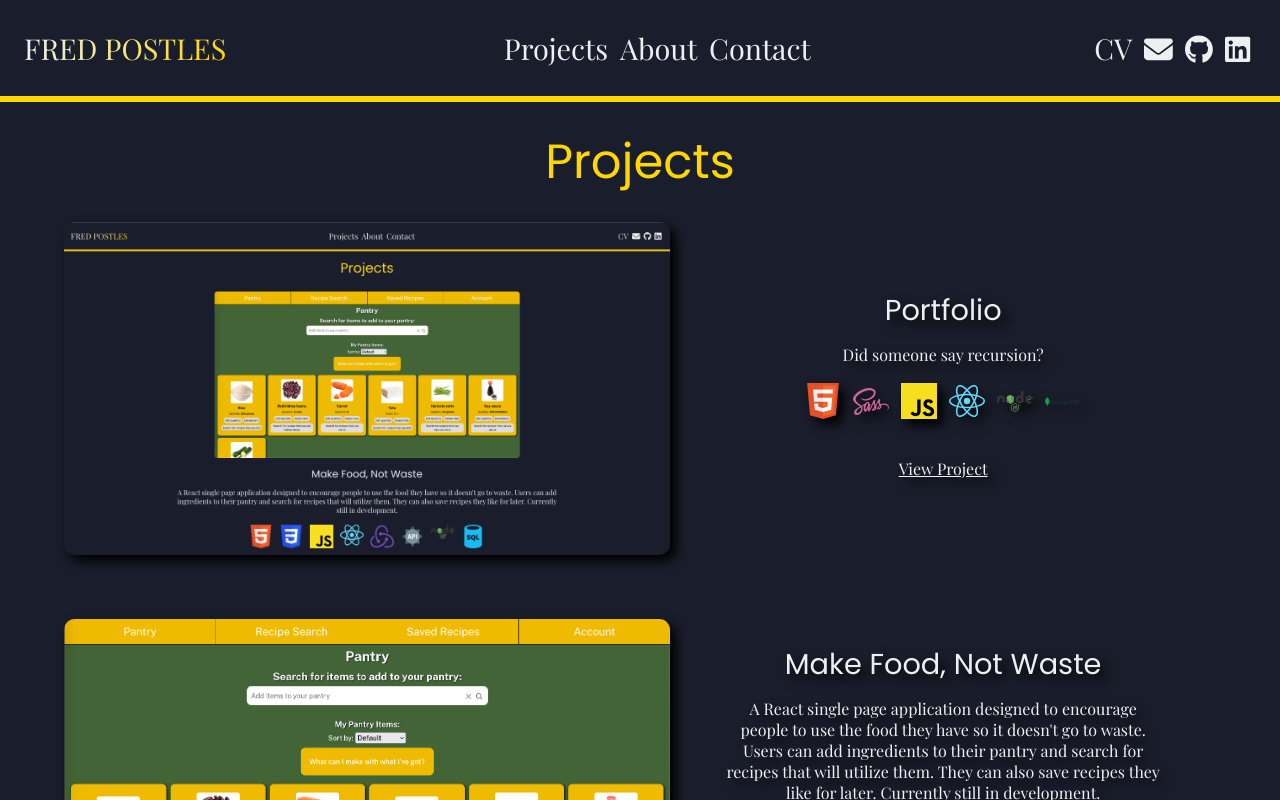
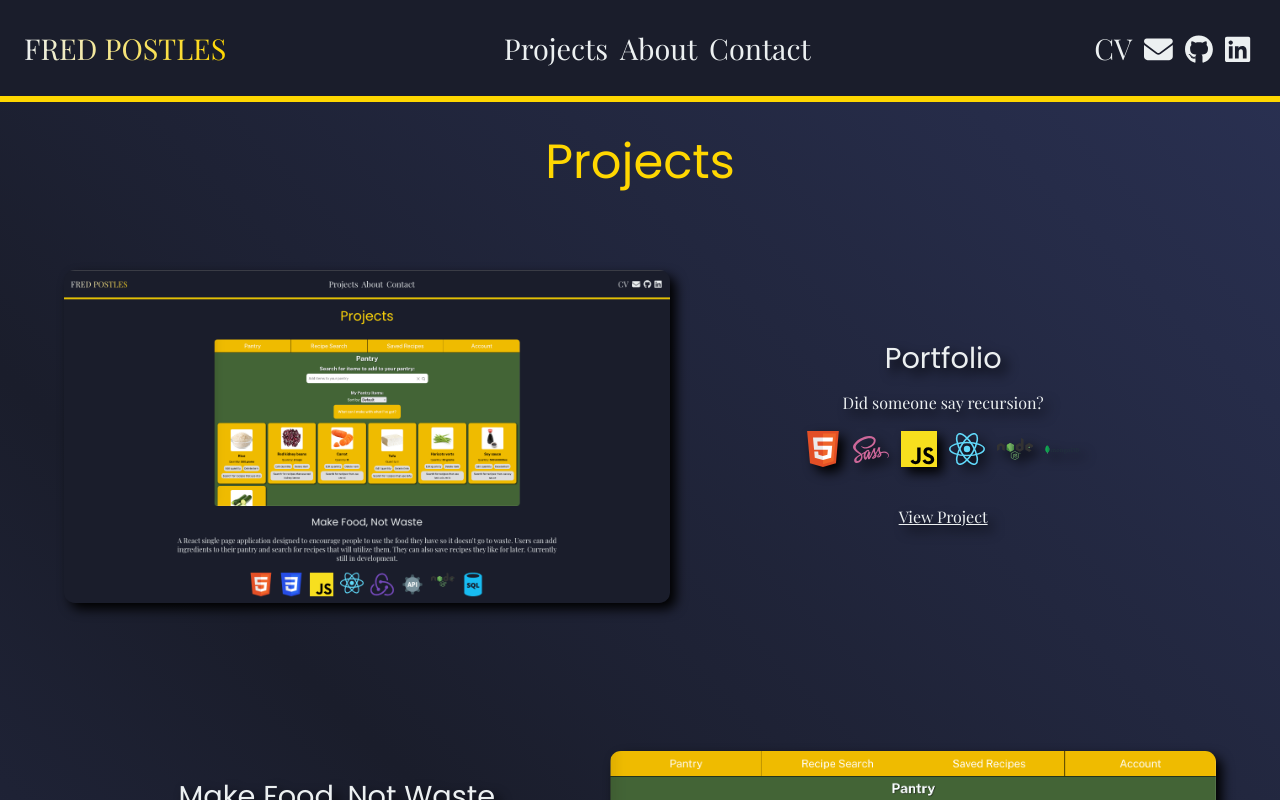
Before and after one commit to fredpostles/portfolio, a React (Create React App) app: page / in a window 1280 px wide. Shown: the top 800 px of the page. Built offline with nearby package versions, Linux system fonts and the light colour scheme.

Commit message:
Updated responsive styling; added GreenSock animation to Projects component

```diff
--- a/package.json
+++ b/package.json
@@ -12,6 +12,7 @@
     "@testing-library/react": "^13.4.0",
     "@testing-library/user-event": "^13.5.0",
     "animate.css": "^4.1.1",
+    "axios": "^1.3.6",
     "gsap": "^3.11.5",
     "node-sass": "^7.0.3",
     "react": "^18.2.0",
--- a/src/App.scss
+++ b/src/App.scss
@@ -14,6 +14,13 @@ html {
   text-align: center;
   body {
     scroll-margin-top: 5rem;
+
+    background-image: repeating-linear-gradient(
+      45deg,
+      $primary-color 25%,
+      #2a3153 50%,
+      $primary-color 75%
+    );
   }
 }
 
@@ -188,6 +195,8 @@ section {
   padding: 1rem 0 2rem 0;
   width: 80%;
   filter: drop-shadow(0.25rem 0.25rem 0.25rem black);
+  transition: translate 0.5s ease-in-out;
+  transition: opacity 0.25s ease;
 }
 
 .project__image {
@@ -204,7 +213,7 @@ section {
 
     &:hover {
       filter: drop-shadow(0.5rem 1rem 0.6rem black);
-      transform: scale(0.95);
+      transform: scale(1.1);
     }
   }
 }
@@ -323,6 +332,7 @@ section {
 .skillsList {
   display: flex;
   flex-wrap: wrap;
+  justify-content: center;
   padding: 1rem;
 }
 
@@ -421,15 +431,18 @@ form {
 }
 
 // MEDIA QUERIES
-@media screen and (min-width: 600px) {
-  html {
-    font-size: large;
-  }
 
+@media screen and (min-width: 568px) {
   nav {
     display: flex;
     align-items: center;
     justify-content: center;
+  }
+}
+
+@media screen and (min-width: 320px) and (max-width: 768px) {
+  html {
+    font-size: 1rem;
   }
 
   .project__techs__list {
@@ -448,13 +461,18 @@ form {
   }
 }
 
-@media screen and (min-width: 800px) {
+@media screen and (min-width: 769px) and (max-width: 1023px) {
   html {
-    font-size: x-large;
+    font-size: 1.25rem;
   }
 }
 
-@media screen and (min-width: 1200px) {
+@media screen and (min-width: 1024px) {
+  html {
+    font-size: 1.5rem;
+  }
+
+  // PROJECTS STYLING
   .project__card {
     display: flex;
     flex-direction: row;
@@ -462,9 +480,8 @@ form {
     align-items: center;
     font-size: medium;
     width: 90%;
-    margin: auto;
-    padding: 0;
-    padding-bottom: 2.5rem;
+    margin: 0 auto 2rem;
+    padding: 2rem;
 
     .project__title {
       margin-bottom: 0;
@@ -499,6 +516,10 @@ form {
     }
   }
 
+  .project__card:nth-child(2n -1) {
+    flex-direction: row-reverse;
+  }
+
   .project__techs__list {
     margin: 0;
     .tech:hover {
@@ -510,4 +531,10 @@ form {
       margin: 0.25rem;
     }
   }
+
+  // ABOUT styling
+  .about__content__wrapper {
+    display: flex;
+    padding: 2rem;
+  }
 }
--- a/src/components/About/About.jsx
+++ b/src/components/About/About.jsx
@@ -31,6 +31,8 @@ const About = () => {
   return (
     <section id="about" className="about">
       <h1 className="section__heading">About Me</h1>
+      <div className="about__wrapper">
+        <div className="about__content__wrapper">
           <div className="image__container">
             <img
               src="/assets/images/fp-profile-pic.png"
@@ -41,9 +43,9 @@ const About = () => {
           <div className="bio">
             <h2 className="sub-heading">
               I'm Fred, an adaptable and inquisitive{" "}
-          <span className="accent">software engineer</span> based in London. I'm
-          a lifelong <span className="accent">problem-solver</span> turned{" "}
-          <span className="accent">programmer</span>.
+              <span className="accent">software engineer</span> based in London.
+              I'm a lifelong <span className="accent">problem-solver</span>{" "}
+              turned <span className="accent">programmer</span>.
             </h2>
             <p>
               I draw on my{" "}
@@ -57,15 +59,16 @@ const About = () => {
               My excellent <span className="accent">communication</span> and{" "}
               <span className="accent">collaboration</span> skills, enable me to{" "}
               <span className="accent">work effectively</span> in a team and my{" "}
-          <span className="accent">ability to adapt</span> to different contexts
-          makes me an asset in any environment.
+              <span className="accent">ability to adapt</span> to different
+              contexts makes me an asset in any environment.
             </p>
             <p>
-          <span className="accent">When I'm not coding</span>, you might find me
-          at a gallery or out hiking. Or I could be out on my bike or enjoying a
-          coffee. Sometimes I might even be off{" "}
+              <span className="accent">When I'm not coding</span>, you might
+              find me at a gallery or out hiking. Or I could be out on my bike
+              or enjoying a coffee. Sometimes I might even be off{" "}
               <span className="accent">travelling and exploring</span>.
             </p>
+          </div>
         </div>
         <div id="skills" className="skills">
           <h2 className="section__heading">Skills</h2>
@@ -79,6 +82,7 @@ const About = () => {
             })}
           </div>
         </div>
+      </div>
     </section>
   );
 };
--- a/src/components/Main/Main.jsx
+++ b/src/components/Main/Main.jsx
@@ -1,4 +1,4 @@
-import React, { useEffect, useRef } from "react";
+import React from "react";
 import About from "../About/About";
 import Projects from "../Projects/Projects";
 import Contact from "../Contact/Contact";
--- a/src/components/Projects/ProjectCard.jsx
+++ b/src/components/Projects/ProjectCard.jsx
@@ -1,9 +1,20 @@
 import React, { useRef } from "react";
 import Tooltip from "../Tooltip/Tooltip";
 
-const ProjectCard = ({ project }) => {
+const ProjectCard = ({ project, index, animateFrom }) => {
+  const animateDirection =
+    index % 2 === 0 ? "gs_reveal_fromLeft" : "gs_reveal_fromRight";
+
+  console.log("animatedirection", animateDirection);
+
+  const classList = ["project__card", "gs_reveal", animateDirection];
+
+  console.log("classlist", classList);
+
+  animateFrom(project, classList);
+
   return (
-    <div className="project__card">
+    <div className={classList.join(" ")}>
       <div className="project__image">
         <a href={project.demoLink}>
           <img
--- a/src/components/Projects/Projects.jsx
+++ b/src/components/Projects/Projects.jsx
@@ -1,14 +1,67 @@
-import React from "react";
+import React, { useRef, useEffect } from "react";
 import ProjectCard from "./ProjectCard";
 import { projects } from "../../data/projects";
+import gsap from "gsap";
+import { ScrollTrigger } from "gsap/all";
 
 const Projects = () => {
+  const projectCardRef = useRef(null);
+
+  useEffect(() => {
+    gsap.registerPlugin(ScrollTrigger);
+    gsap.utils.toArray(".gs_reveal").forEach((elem) => {
+      gsap.set(elem, { autoAlpha: 0 });
+
+      ScrollTrigger.create({
+        trigger: elem,
+        start: "top 50%",
+        onEnter: () => animateFrom(elem, getClassList(elem)),
+        // onEnterBack: () => animateFrom(elem, getClassList(elem), -1),
+        // onLeave: () => gsap.set(elem, { autoAlpha: 0 }),
+      });
+    });
+  }, []);
+
+  function animateFrom(elem, classList, direction = 1) {
+    let x = 0;
+    let y = direction * 100;
+    if (classList.includes("gs_reveal_fromLeft")) {
+      x = -100;
+    } else if (classList.includes("gs_reveal_fromRight")) {
+      x = 100;
+    }
+
+    gsap.fromTo(
+      elem,
+      { x, y, autoAlpha: 0 },
+      {
+        x: 0,
+        y: 0,
+        autoAlpha: 1,
+        duration: 0.25,
+        ease: "expo",
+        overwrite: "auto",
+      }
+    );
+  }
+
+  function getClassList(elem) {
+    const classList = elem.classList;
+    return Array.from(classList);
+  }
+
   return (
     <section id="projects" className="projects">
       <h1 className="section__heading">Projects</h1>
-      {projects.map((project, index) => {
-        return <ProjectCard project={project} key={index} />;
-      })}
+      {projects.map((project, index) => (
+        <ProjectCard
+          project={project}
+          key={index}
+          index={index}
+          animateFrom={animateFrom}
+          ref={projectCardRef}
+        />
+      ))}
     </section>
   );
 };
```
Also changed, not shown: 1 other file (tests, documents, lock files or other folders). Lines whose indentation alone changed are shown as unchanged.
